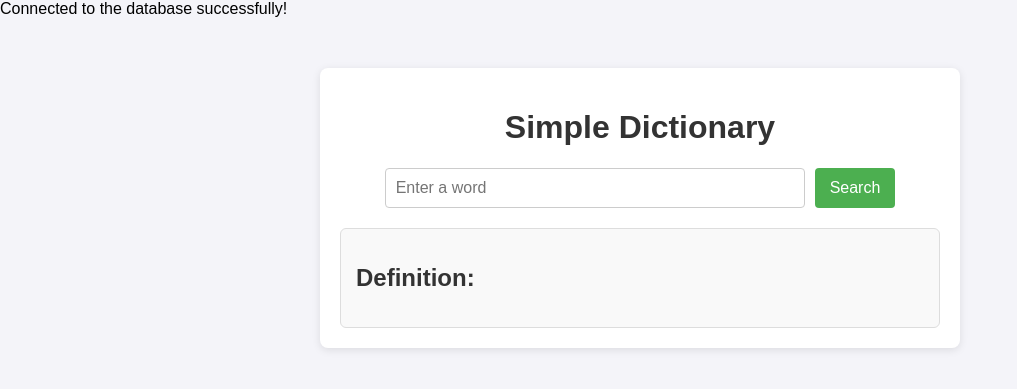
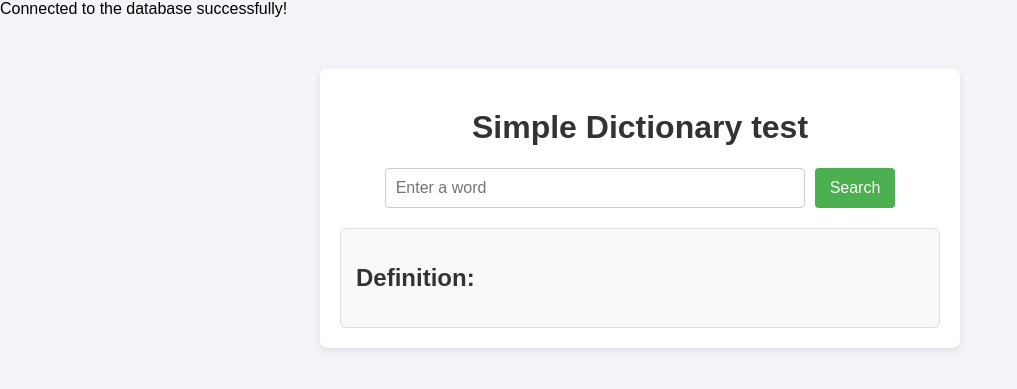
Before and after one commit to adanmass/projectunix, a PHP site: page / in a window 1280 px wide. Shown: the top 389 px of the page, without its empty margins (0-1017 px from the left). Run offline with PHP 8.4, Linux system fonts and the light colour scheme; data that the repository does not hold is empty.

Commit message:
script commit

```diff
--- a/project_php/index.php
+++ b/project_php/index.php
@@ -118,7 +118,7 @@ if ($_SERVER["REQUEST_METHOD"] == "POST") {
 </head>
 <body>
     <div class="container">
-        <h1>Simple Dictionary</h1>
+        <h1>Simple Dictionary test</h1>
         <form method="post" action="">
             <input type="text" id="word" name="word" placeholder="Enter a word" required>
             <button type="submit">Search</button>
```
